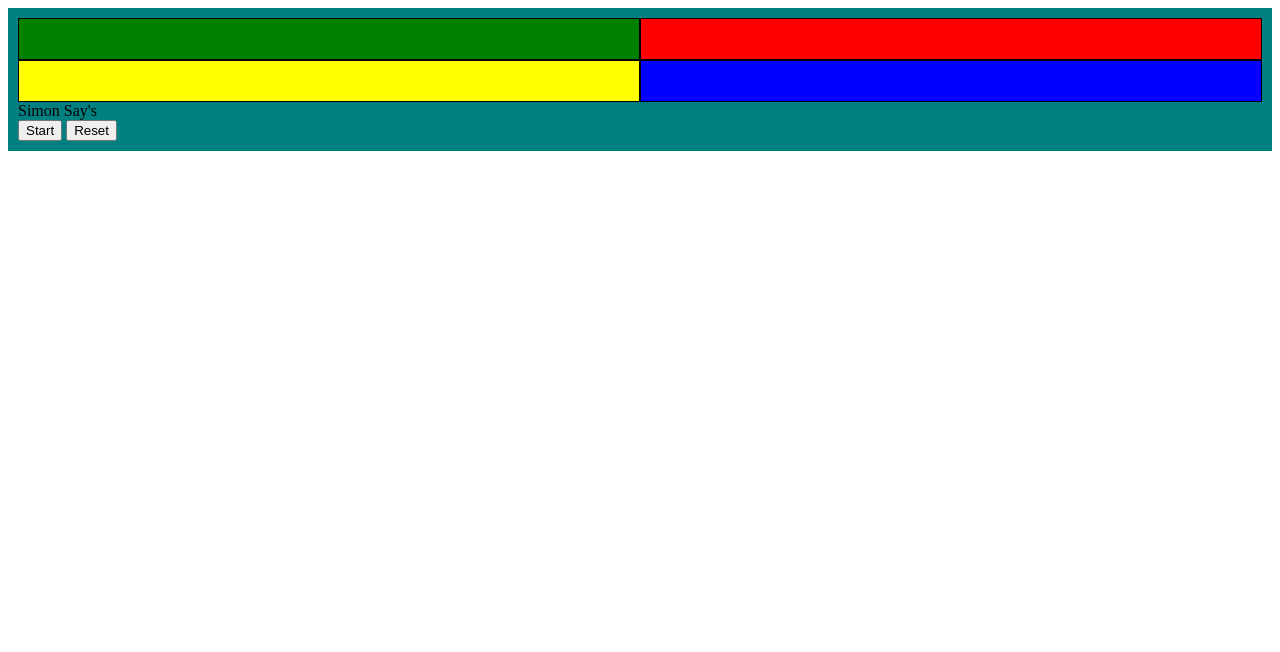
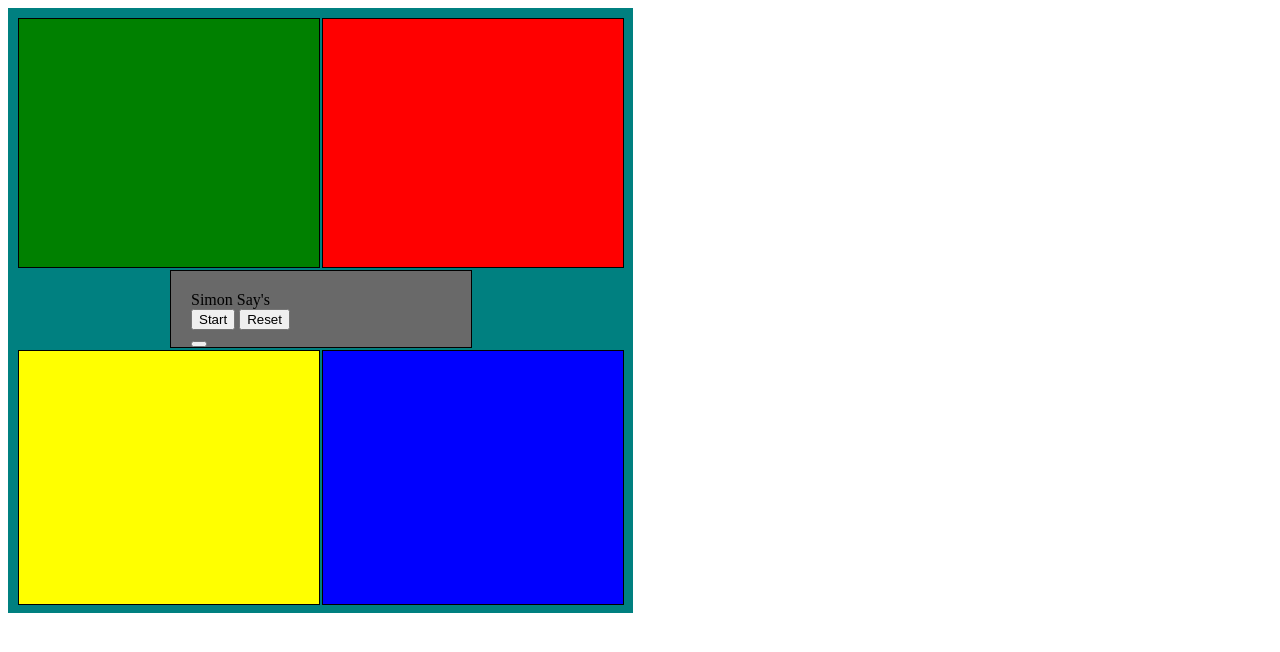
Before and after one commit to AMontilla8/Simon-Says, a plain HTML site: page index.html in a window 1280 px wide. Drawn offline with Linux system fonts and the light colour scheme.

Commit message:
css updated

```diff
--- a/index.html
+++ b/index.html
@@ -19,7 +19,7 @@
             <button class="startbuttom" id="start">Start</button>
             <button class="resetbuttom" id="reset">Reset</button>
             </div>
-            <div class="scoredisplay" id="score"></div>
+            <button class="scoredisplay" id="score"></button>
         </div>
     </div>
 
--- a/style.css
+++ b/style.css
@@ -3,33 +3,45 @@
 
 .board {
     display: grid;
-    grid-template-columns: auto auto auto;
     padding: 10px;
     background-color: teal;
-    grid-template-columns: 1fr 1fr;
-    grid-template-rows: 1 fr 100px 1fr;
+    grid-template-columns: 150px 150px 150px 150px;
+    grid-template-rows: 250px 78px 255px;
+    height: 585px;
+    width: 605px;
+    grid-gap: 2px 2px;
 }
 
 
 
 #topleft {
-    background-color:green;
+    background-color: green;
     border: 1px solid black;
-    padding: 20px;
+    grid-column: 1 / span 2;
 }
 
 #topright {
     background: red;
     border: 1px solid black;
-    padding: 20px;
+    grid-column: 3 / 5;
+    grid-row: 1;
 }
 #bottomleft {
     background: yellow;
     border: 1px solid black;
-    padding: 20px;
+    grid-column: 1 /span 2;
+    grid-row: 3;
 }
 #bottomright {
     background: blue;
     border: 1px solid black;
+    grid-column: 3/ span 2;
+    grid-row: 3;
+}
+#innercircle {
+    background: dimgrey;
+    border: 1px solid black;
     padding: 20px;
+    grid-column: 2/span 2;
+    grid-row: 2;
 }
```
